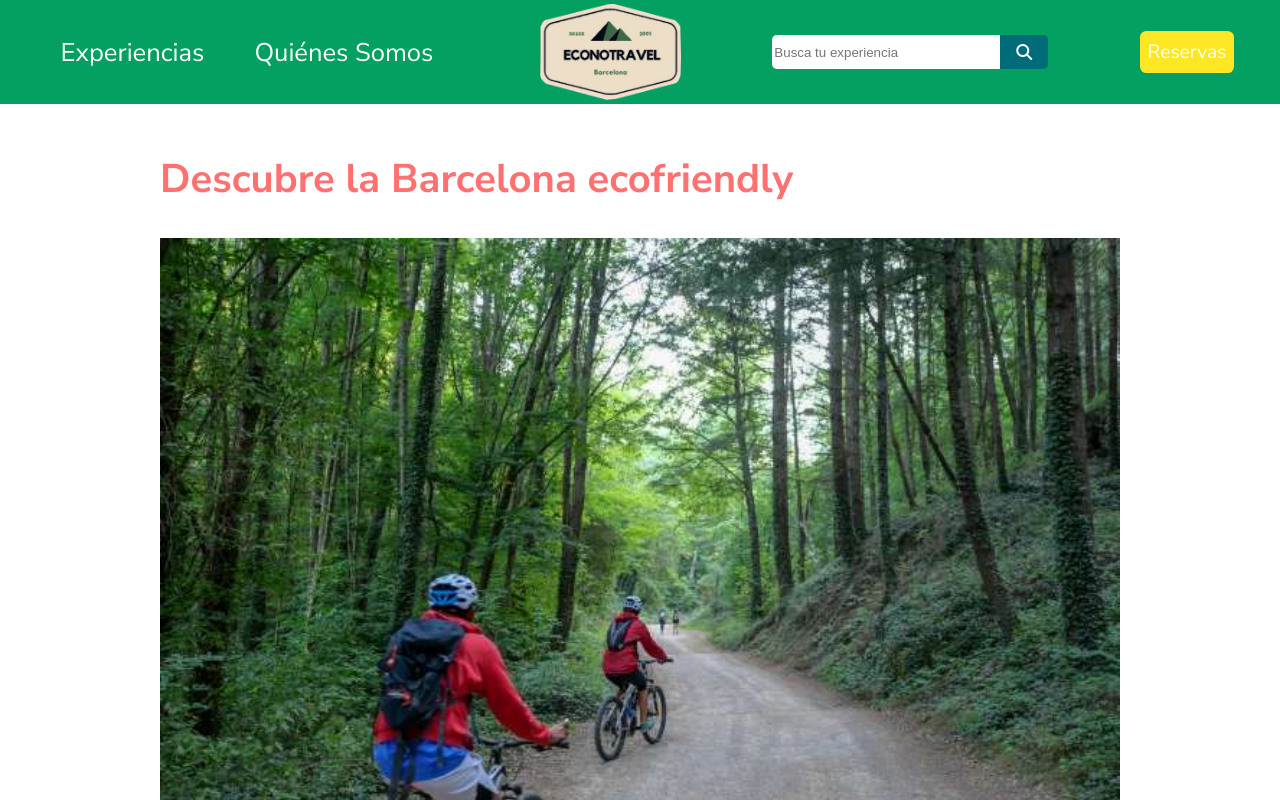
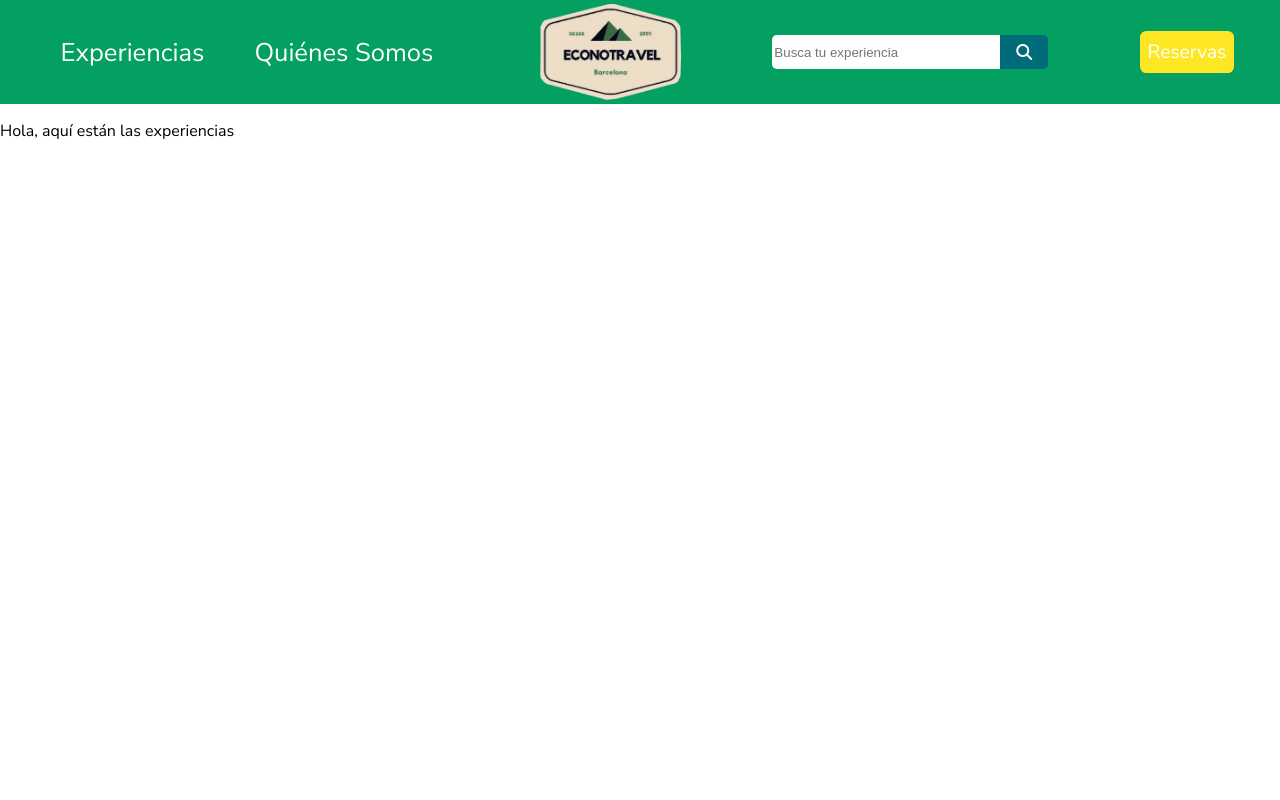
Before and after one commit to yassscoder/Econotravel-app-starter-6, a React app in the folder web-client/: page /experiencias in a window 1280 px wide. Shown: the top 800 px of the page. Built offline with nearby package versions, Linux system fonts and the light colour scheme.

Commit message:
cambios archivos experiencia y experiencia1

```diff
--- a/web-client/src/js/components/App.jsx
+++ b/web-client/src/js/components/App.jsx
@@ -1,7 +1,7 @@
 import * as React from 'react';
 import {NavigationBar} from "./navigationBar";
 import {BrowserRouter as Router, Switch, Route} from "react-router-dom"
-import {Experiencias} from "./experiencias";
+import {Experiencias} from "./Experiencias.jsx";
 import {Reservas} from "./reservas";
 import {QuienesSomos} from "./quienesSomos";
 import {Home} from "./home";
--- a/web-client/src/js/components/experiencias.jsx
+++ b/web-client/src/js/components/Experiencia-montseny.jsx
@@ -2,7 +2,7 @@ import * as React from "react";
 import montsenybici from './assets/montsenybici.jpg';
 
 
-export const Experiencias = () =>
+export const ExperienciaMontseny = () =>
 
 <section className="containerexperiencias">
         <header className={"cabeceraexperiencias"}>
--- /dev/null
+++ b/web-client/src/js/components/Experiencias.jsx
@@ -0,0 +1,10 @@
+import * as React from "react";
+
+export const Experiencias = () => <section>
+
+    <p>
+        Hola, aquí están las experiencias
+    </p>
+
+
+</section>
```
